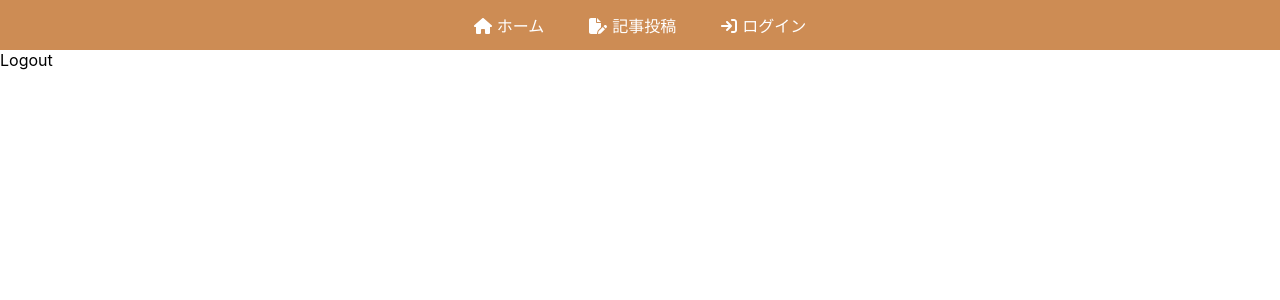
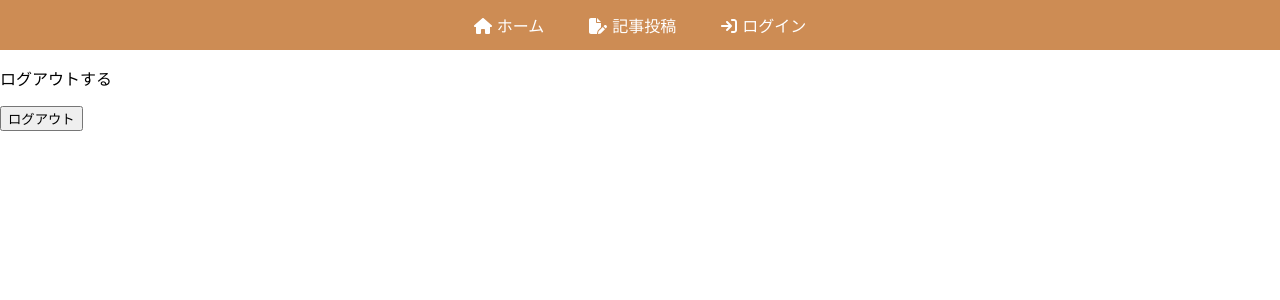
Before and after one commit to taisei-code/react-blog, a React (Create React App) app: page /logout in a window 1280 px wide. Shown: the top 300 px of the page. Built offline with nearby package versions, Linux system fonts and the light colour scheme.

Commit message:
ボタン切り替え

```diff
--- a/src/App.js
+++ b/src/App.js
@@ -13,12 +13,12 @@
 
   return (
     <Router>
-      <Navbar />
+      <Navbar isAuth={isAuth} />
       <Routes>
         <Route path='/' element={<Home />}></Route>
         <Route path='/createpost' element={<CreatePost />}></Route>
         <Route path='/login' element={<Login setIsAuth={setIsAuth} />}></Route>
-        <Route path='/logout' element={<Logout />}></Route>
+        <Route path='/logout' element={<Logout setIsAuth={setIsAuth} />}></Route>
       </Routes>
     </Router>
   );
--- a/src/components/Logout.js
+++ b/src/components/Logout.js
@@ -1,9 +1,27 @@
-import React from 'react'
+import React from "react";
+import { useNavigate } from "react-router-dom";
+import { auth, provider } from "../firebase";
+import { signInWithPopup, signOut } from "firebase/auth";
 
-const Logout = () => {
+const Logout = ({ setIsAuth }) => {
+  // ログイン後にHomeへリダイレクト
+  const navigate = useNavigate();
+
+  const logout = () => {
+    // ログアウト
+    signOut(auth).then(() => {
+      localStorage.clear();
+      setIsAuth(false);
+      navigate("/login");
+    });
+  };
+
   return (
-    <div>Logout</div>
-  )
-}
+    <div>
+      <p>ログアウトする</p>
+      <button onClick={logout}>ログアウト</button>
+    </div>
+  );
+};
 
-export default Logout
+export default Logout;
--- a/src/components/Navbar.js
+++ b/src/components/Navbar.js
@@ -4,7 +4,7 @@
 import { FontAwesomeIcon } from "@fortawesome/react-fontawesome";
 import { faHouse, faFilePen, faArrowRightToBracket } from "@fortawesome/free-solid-svg-icons";
 
-const Navbar = () => {
+const Navbar = ({ isAuth }) => {
   return (
     <nav>
       <Link to="/">
@@ -15,10 +15,17 @@
         <FontAwesomeIcon icon={faFilePen} />
         記事投稿
       </Link>
-      <Link to="/login">
-        <FontAwesomeIcon icon={faArrowRightToBracket} />
-        ログイン
-      </Link>
+      {!isAuth ? (
+        <Link to="/login">
+          <FontAwesomeIcon icon={faArrowRightToBracket} />
+          ログイン
+        </Link>
+      ) : (
+        <Link to="/logout">
+          <FontAwesomeIcon icon={faArrowRightToBracket} />
+          ログアウト
+        </Link>
+      )}
     </nav>
   );
 }
```
